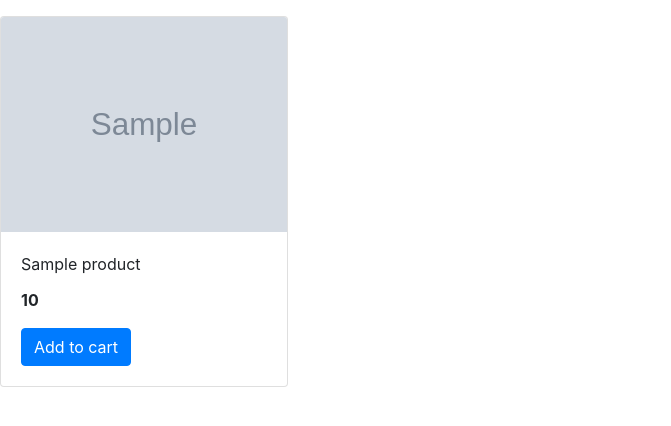
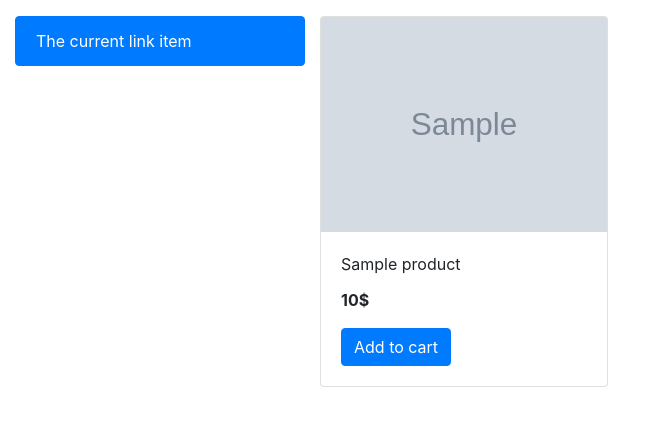
Before and after one commit to naheantarik/EShop_backend, a Python web app: template store/templates/index.html in a window 1280 px wide. Shown: the part 56-482 px from the top of the page, without its empty margins (0-671 px from the left). Run offline with Jinja, Linux system fonts and the light colour scheme; the template is opened without the code that fills it: most values are stand-ins (such as "Sample title", 1, 10 or a date in 2020); grey boxes marked "Sample" are stand-in pictures; some libraries are stand-ins or nearby versions.

Commit message:
Initial commit

```diff
--- a/store/models/category.py
+++ b/store/models/category.py
@@ -4,5 +4,9 @@ from django.db import models
 class Category(models.Model):
     name = models.CharField(max_length=100)
 
+    @staticmethod
+    def get_all_category():
+        return Category.objects.all()
+
     def __str__(self):
         return self.name
--- a/store/templates/index.html
+++ b/store/templates/index.html
@@ -1,18 +1,36 @@
 {% extends 'base.html' %} {% block content %}
 
-<div class="container-fluid mt-3">
+<div class="container-fluid mt-3 max-auto">
+  <div class="row">
+    <!-- filter -->
+
+    <div class="col-lg-3">
+      <div class="list-group">
+        <a href="#" class="list-group-item list-group-item-action active">
+          The current link item
+        </a>
+      </div>
+    </div>
+
+    <!-- products -->
+    <div id="product" class="col-lg-9 max-auto">
       <div class="row max-auto">
         {% for product in products %}
         <div class="card max-auto mb-3" style="width: 18rem">
-      <img src="{{product.image.url}}" class="card-img-top" alt="card image" />
+          <img
+            src="{{product.image.url}}"
+            class="card-img-top"
+            alt="card image"
+          />
           <div class="card-body">
             <p class="card-title">{{product.name}}</p>
-        <p class="card-text"><b>{{product.price}}</b></p>
+            <p class="card-text"><b>{{product.price}}$</b></p>
             <a href="#" class="btn btn-primary">Add to cart</a>
           </div>
         </div>
-
         {% endfor %}
+      </div>
+    </div>
   </div>
 </div>
 
--- a/store/views.py
+++ b/store/views.py
@@ -1,10 +1,11 @@
 from django.shortcuts import render
-from .models.product import Product
+from .models.product import Product, Category
 
 # Create your views here.
 
 
 def index(request):
     prduct = Product.get_all_product()
+    category = Category.get_all_category()
 
-    return render(request, 'index.html', {'products': prduct})
+    return render(request, 'index.html', {'products': prduct}, {'categorys': category})
```
Also changed, not shown: Media/products/jacket-6.png (added), db.sqlite3. Lines whose indentation alone changed are shown as unchanged.
